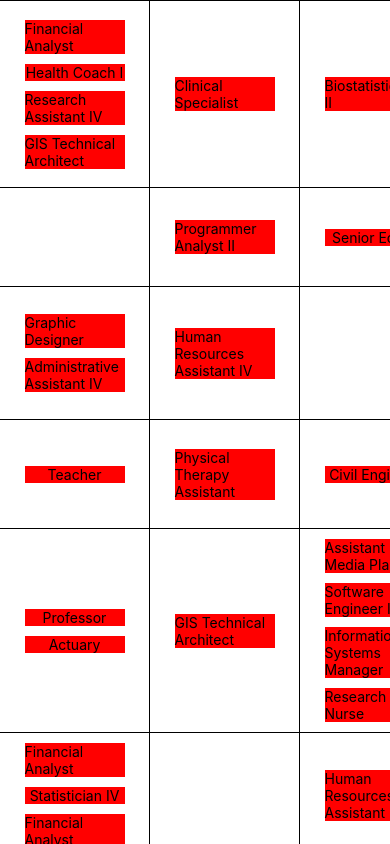
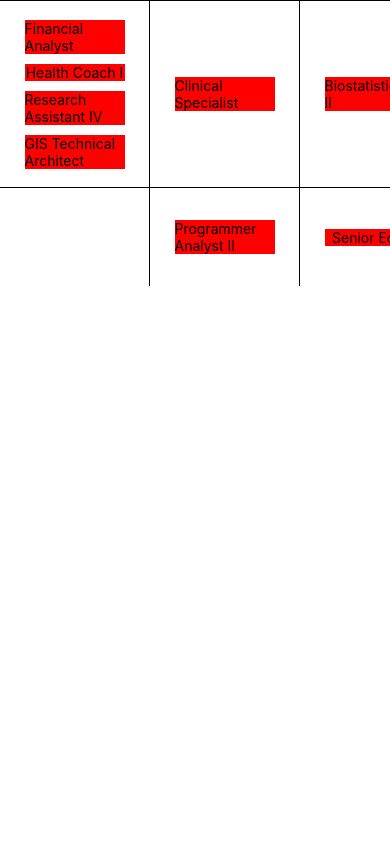
Before and after one commit to AnishShahi123/React-Native-Simple-DnD, a React Native app: screen / in a window 390 px wide. Built offline with nearby package versions, Linux system fonts and the light colour scheme.

Commit message:
Remove item from UI on drag start

```diff
--- a/src/components/EventCard.tsx
+++ b/src/components/EventCard.tsx
@@ -2,7 +2,11 @@ import React from 'react';
 import {Text, View, ScrollView} from 'react-native';
 import {convertedDataType, data, id} from '../utils/types';
 import {Gesture, GestureDetector} from 'react-native-gesture-handler';
-import {SharedValue, runOnJS} from 'react-native-reanimated';
+import Animated, {
+  SharedValue,
+  runOnJS,
+  useAnimatedStyle,
+} from 'react-native-reanimated';
 import {DateTime} from 'luxon';
 import MOCK_DATA from '../mockData/MOCK_DATA.json';
 import {convertDataToIdsAndCollection} from '../utils/convertDataToIdAndCollection';
@@ -57,12 +61,10 @@ const EventCard = (props: EventCardPropsType) => {
     setTitle,
     horizontalScrolViewRef,
     verticalScrolViewRef,
-    heightOfScrollView,
   } = props;
 
   const PanGesture = Gesture.Pan()
     .onBegin(({absoluteX, absoluteY}) => {
-      console.log(absoluteX);
       activeItem.value = currentTask?.id;
       activeItemPoistion.value = {
         x: absoluteX,
@@ -92,8 +94,6 @@ const EventCard = (props: EventCardPropsType) => {
         x: absoluteX + changeX,
         y: absoluteY + changeY,
       };
-
-      console.log('X:', activeItemPoistion.value.y);
 
       // for horizontal auto scroll
       if (
@@ -148,7 +148,11 @@ const EventCard = (props: EventCardPropsType) => {
   return (
     currentTask && (
       <GestureDetector gesture={PanGesture}>
-        <View id={currentTask?.id.toString()}>
+        <Animated.View
+          id={currentTask?.id.toString()}
+          style={
+            currentTask.id === activeItem.value ? {transform: [{scale: 0}]} : {}
+          }>
           <View
             key={currentTask?.id}
             style={{
@@ -158,7 +162,7 @@ const EventCard = (props: EventCardPropsType) => {
             }}>
             <Text>{currentTask?.title}</Text>
           </View>
-        </View>
+        </Animated.View>
       </GestureDetector>
     )
   );
--- a/src/components/GridLayout.tsx
+++ b/src/components/GridLayout.tsx
@@ -99,19 +99,6 @@ const GridLayout = () => {
             <View style={{backgroundColor: 'red', width: 150}}>
               <Text>{title}</Text>
             </View>
-            {/* <EventCard
-              activeItem={activeItem}
-              activeItemOverCell={activeItemOverCell}
-              currentTask={convertedData?.collection[activeItem.value]}
-              activeItemPoistion={activeItemPoistion}
-              scrollViewHorizontalOffsetValue={scrollViewHorizontalOffsetValue}
-              heightOfEachRow={heightOfEachRow}
-              scrollViewVerticalOffsetValue={scrollViewVerticalOffsetValue}
-              getWeekDatesData={getWeekDatesData}
-              setConvertedData={setConvertedData}
-              dataToRender={dataToRender}
-              setDataToRender={setDataToRender}
-            /> */}
           </Animated.View>
         )}
         <ScrollView
@@ -130,7 +117,7 @@ const GridLayout = () => {
               scrollViewVerticalOffsetValue.value =
                 event.nativeEvent.contentOffset.y;
             }}>
-            {Array.from({length: 10}).map((item, index) => {
+            {Array.from({length: 2}).map((item, index) => {
               return (
                 <View
                   style={{flexDirection: 'row'}}
```
